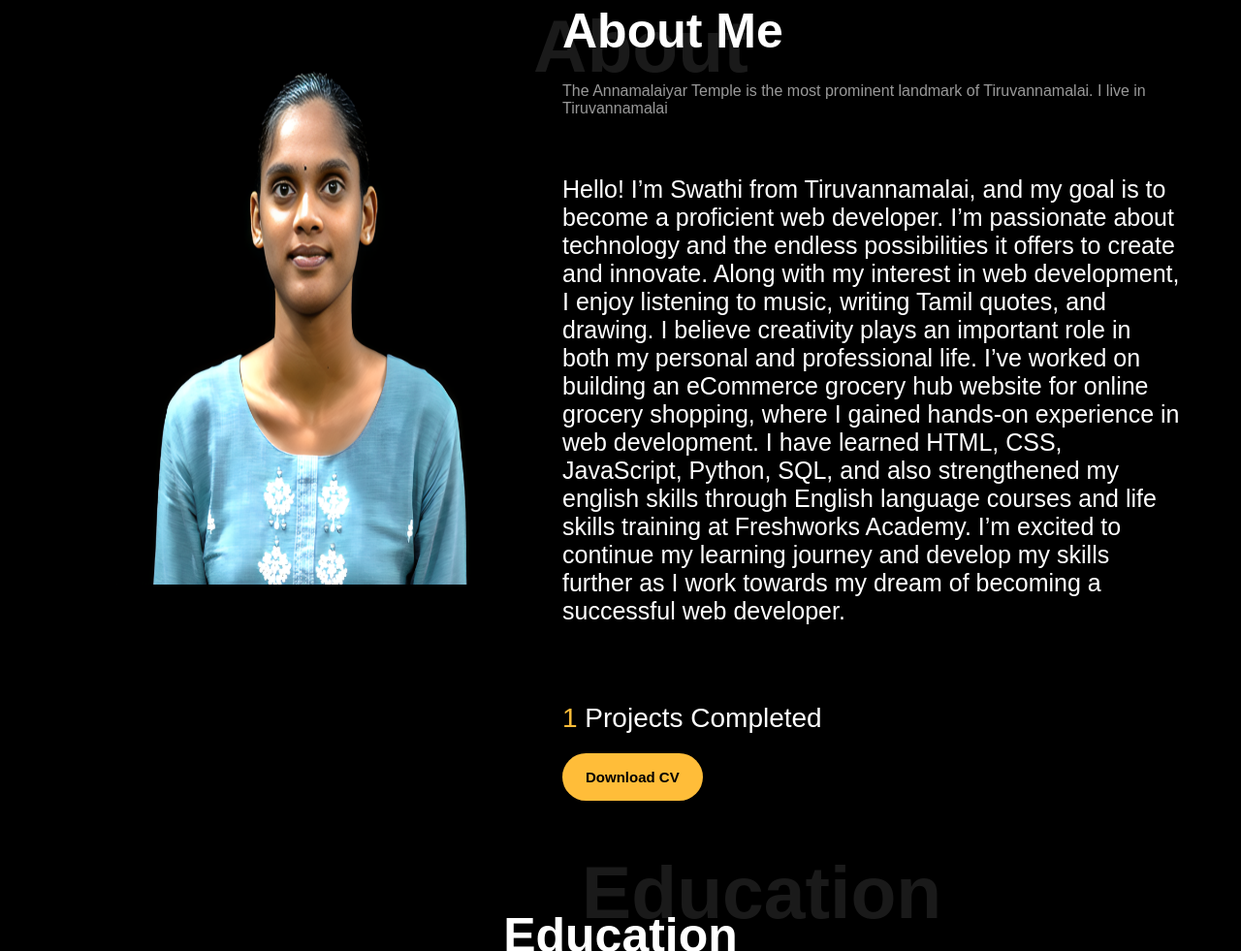
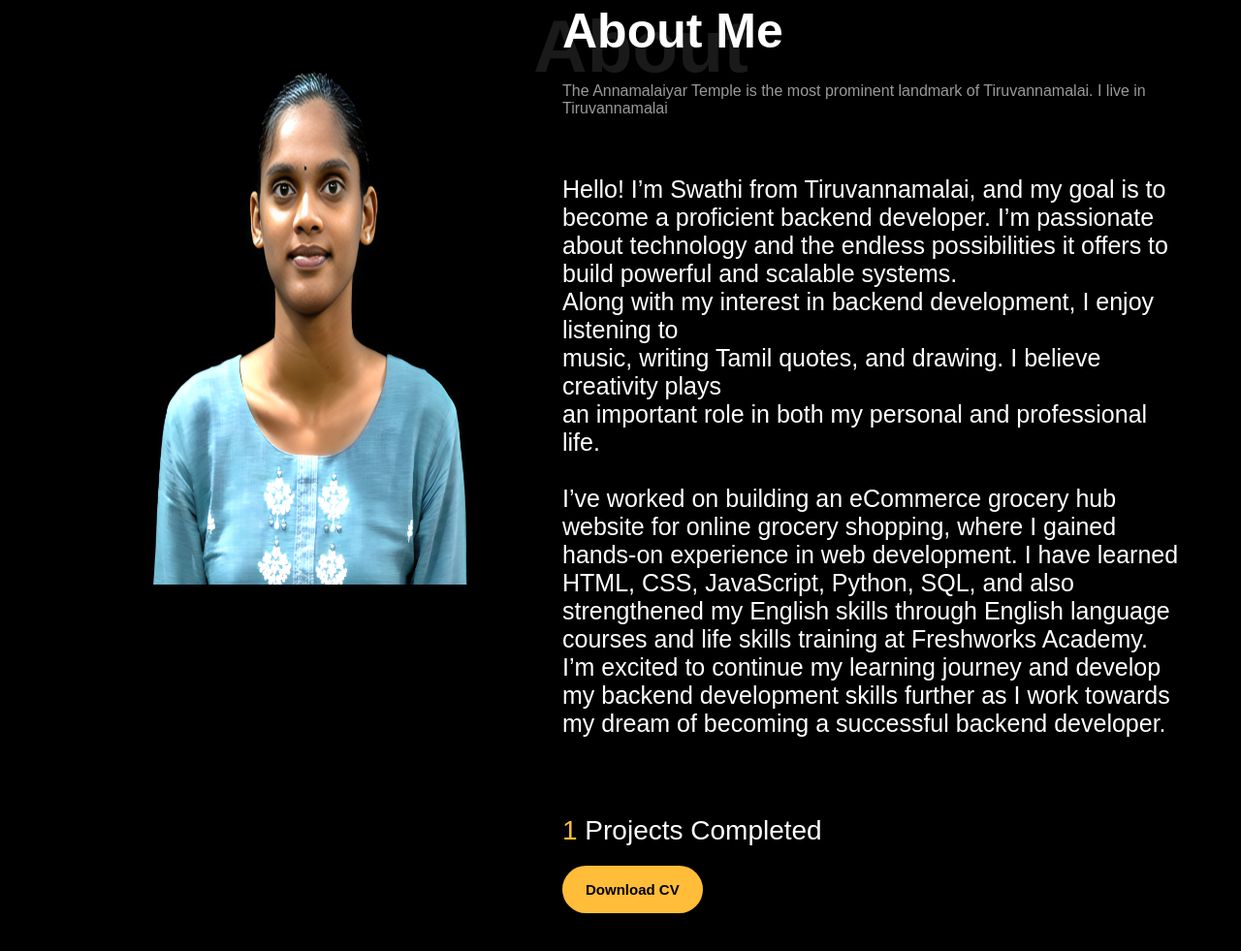
Before and after one commit to Swathi2728/swathi-followed-by-portfolio, a plain HTML site: page index.html in a window 1280 px wide. Shown: the part 905-1886 px from the top of the page at 97% size. Drawn offline with nearby package versions, Linux system fonts and the light colour scheme.

Commit message:
add my goal

```diff
--- a/index.html
+++ b/index.html
@@ -88,13 +88,14 @@
 
                         <div class="heading">
 
-                            Hello! I’m Swathi from Tiruvannamalai, and my goal is to become a proficient web developer. I’m passionate about technology and the endless possibilities it offers to create and innovate.
+                            Hello! I’m Swathi from Tiruvannamalai, and my goal is to become a proficient backend developer. I’m passionate about technology and the endless possibilities it offers to build powerful and scalable systems.
 
-                            Along with my interest in web development, I enjoy listening to music, writing Tamil quotes, and drawing. I believe creativity plays an important role in both my personal and professional life.
+                            <br>Along with my interest in backend development, I enjoy listening to <br>music, writing Tamil quotes, and drawing. I believe creativity plays <br>an important role in both my personal and professional life.<br><br>
 
-                            I’ve worked on building an eCommerce grocery hub website for online grocery shopping, where I gained hands-on experience in web development. I have learned HTML, CSS, JavaScript, Python, SQL, and also strengthened my english skills through English language courses and life skills training at Freshworks Academy.
+                            I’ve worked on building an eCommerce grocery hub website for online grocery shopping, where I gained hands-on experience in web development. I have learned HTML, CSS, JavaScript, Python, SQL, and also strengthened my English skills through English language courses and life skills training at Freshworks Academy.
 
-                            I’m excited to continue my learning journey and develop my skills further as I work towards my dream of becoming a successful web developer.
+                            I’m excited to continue my learning journey and develop my backend development skills further as I work towards my dream of becoming a successful backend developer.
+
 
 
 
```
